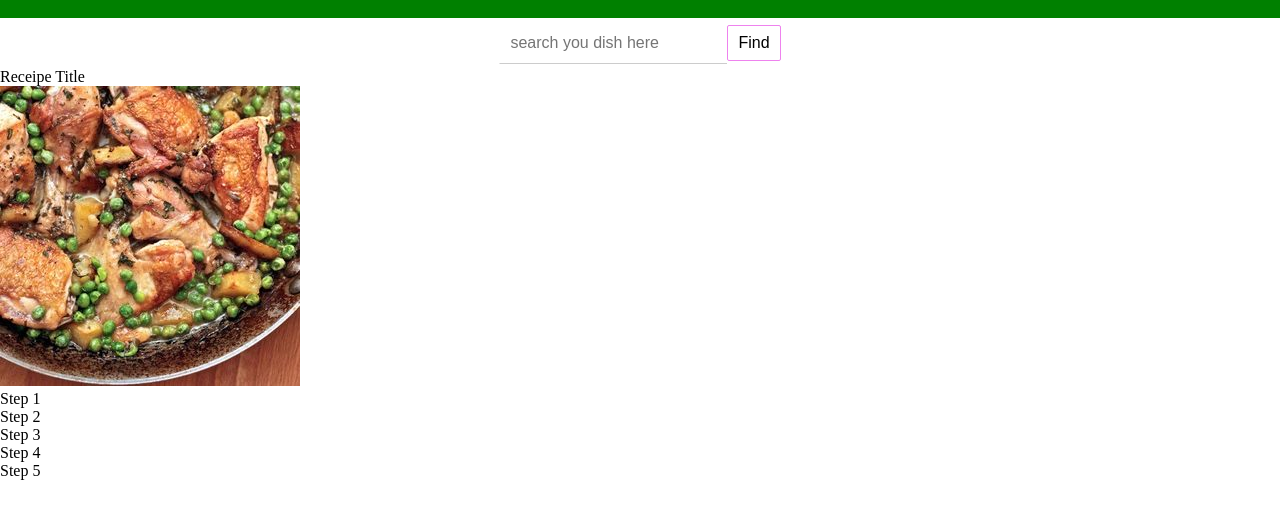
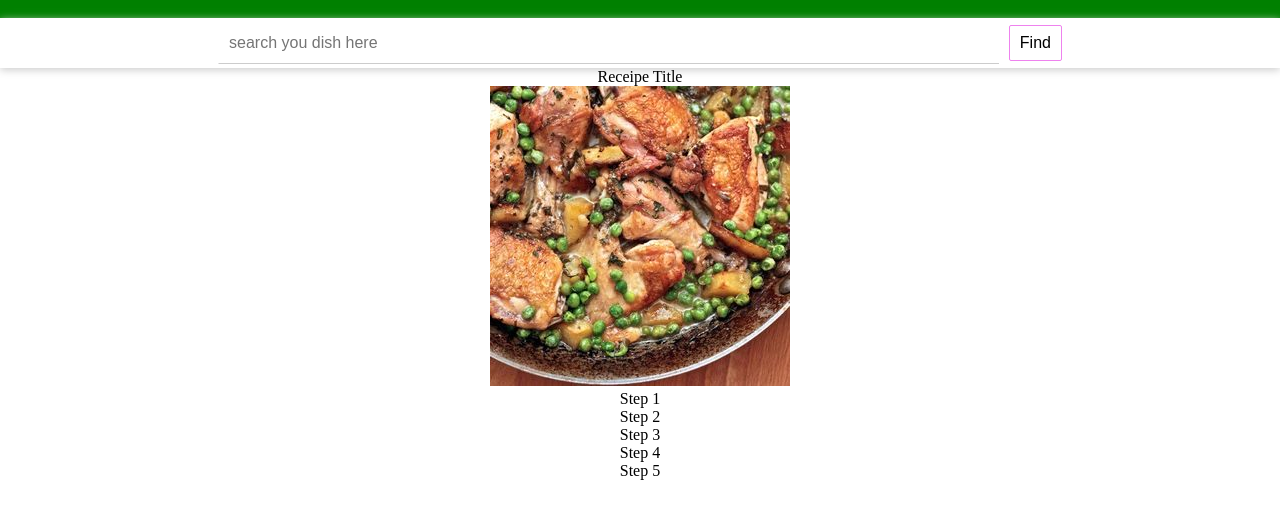
Before and after one commit to ybinilza/phase1-final-pjct, a plain HTML site: page index.html in a window 1280 px wide. Shown: the part 52-570 px from the top of the page. Drawn offline with Linux system fonts and the light colour scheme.

Commit message:
CSS structure updates

```diff
--- a/style.css
+++ b/style.css
@@ -22,6 +22,11 @@ body{
 
 }
 
+.container{
+    text-align: center;
+    height: calc(100vh - var(--header-height));
+}
+
 header{
     height: var(--header-height);
     background: var(--dark-color);
@@ -43,6 +48,8 @@ header img{
     justify-content: center;
     align-items: center;
     height: var(--search-height);
+    gap:10px;
+    box-shadow: 0px 2px 8px 0px var(--border-color);
 }
 
 .search input[type="text"] {
@@ -54,12 +61,14 @@ header img{
     border-bottom: 1px solid transparent;
     outline: none;
     transition: all 200ms ease-in-out;
+    width: 60%;
 
 }
 
 .search input[type="text"]:focus {
     border-left-color: transparent;
     border-bottom-color: var(--border-color);
+    width:61%
 }
 
 .btn {
```
